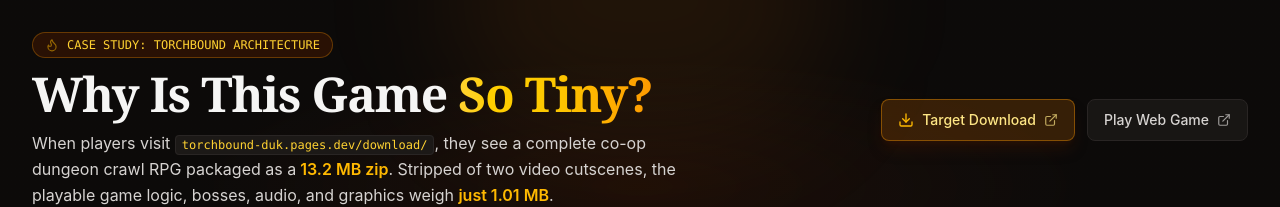
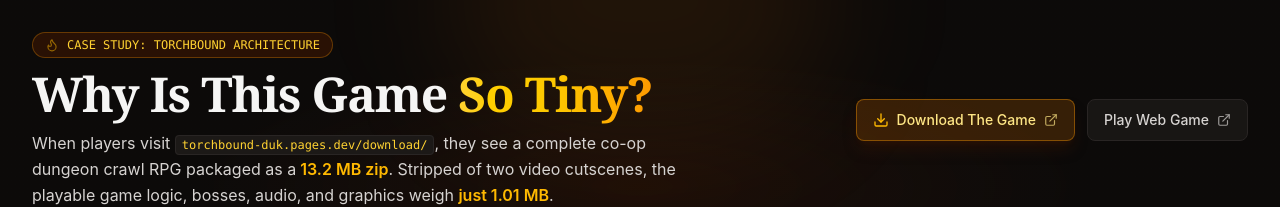
Before and after one commit to whatsinmyopsec/Games, a React (Vite) app: page / in a window 1280 px wide. Shown: the top 207 px of the page. Built offline with nearby package versions, Linux system fonts and the light colour scheme.

Commit message:
fix(ui): change button text to Download The Game

```diff
--- a/src/components/Header.tsx
+++ b/src/components/Header.tsx
@@ -33,7 +33,7 @@
               className="inline-flex items-center justify-center gap-2 rounded-lg border border-amber-500/40 bg-amber-600/20 px-4 py-2.5 text-sm font-medium text-amber-200 hover:bg-amber-600/30 hover:border-amber-400 transition shadow-lg shadow-amber-950/40"
             >
               <Download className="h-4 w-4 text-amber-400" />
-              <span>Target Download</span>
+              <span>Download The Game</span>
               <ExternalLink className="h-3.5 w-3.5 opacity-70" />
             </a>
 
```
